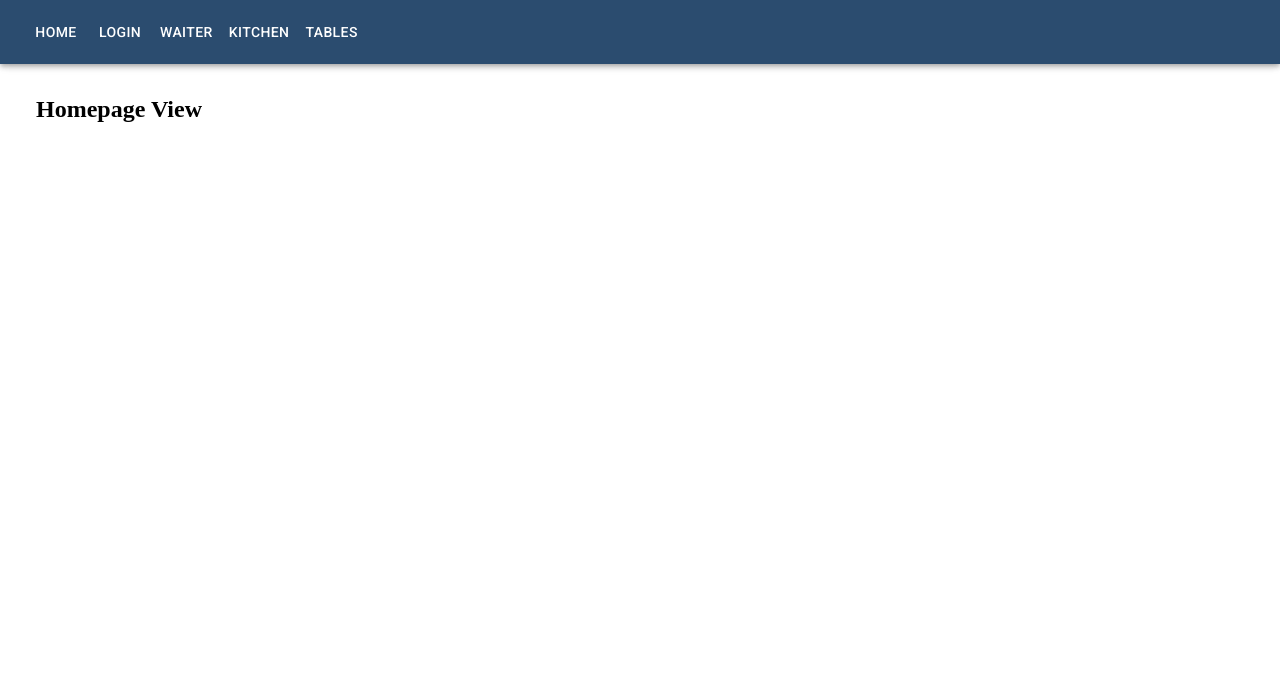
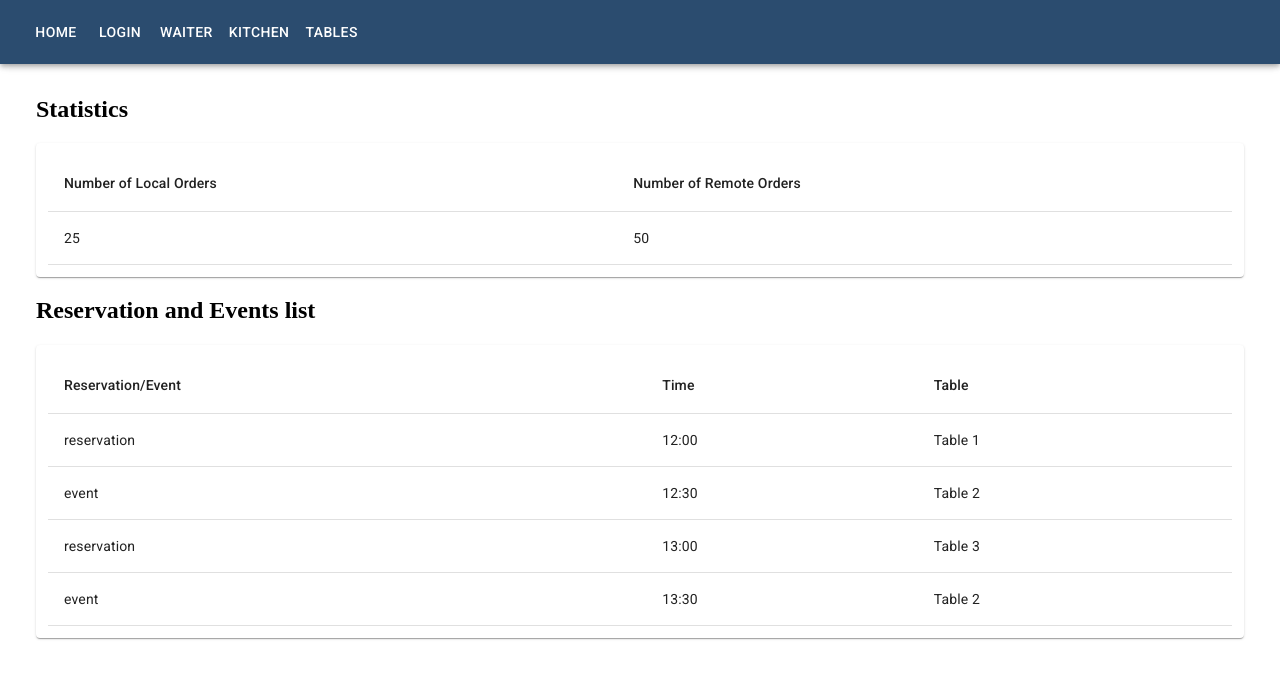
Before and after one commit to fatality1922/pizzeria-portal, a React (Create React App) app: page / in a window 1280 px wide. Shown: the top 678 px of the page. Built offline with nearby package versions, Linux system fonts and the light colour scheme.

Commit message:
add views of login homepage tables and kitchen

```diff
--- a/package.json
+++ b/package.json
@@ -3,18 +3,23 @@
   "version": "0.1.0",
   "private": true,
   "dependencies": {
+    "@date-io/date-fns": "1.3.13",
     "@material-ui/core": "^4.11.4",
     "@material-ui/icons": "^4.11.2",
+    "@material-ui/pickers": "^3.3.10",
     "@testing-library/jest-dom": "^5.11.4",
     "@testing-library/react": "^11.1.0",
     "@testing-library/user-event": "^12.1.10",
+    "date-fns": "^2.21.3",
     "enzyme": "^3.11.0",
     "enzyme-adapter-react-16": "^1.15.6",
+    "flatpickr": "^4.6.9",
     "json-server": "^0.16.3",
     "node-sass": "^5.0.0",
     "npm-run-all": "^4.1.5",
     "react": "^17.0.2",
     "react-dom": "^17.0.2",
+    "react-flatpickr": "^3.10.7",
     "react-redux": "^7.2.4",
     "react-router-dom": "^5.2.0",
     "react-scripts": "4.0.3",
--- a/src/components/views/Homepage/Homepage.js
+++ b/src/components/views/Homepage/Homepage.js
@@ -1,9 +1,65 @@
 import React from 'react';
+//import propTypes from 'prop-types';
 import styles from './Homepage.module.scss';
+import Table from '@material-ui/core/Table';
+import TableBody from '@material-ui/core/TableBody';
+import TableCell from '@material-ui/core/TableCell';
+import TableHead from '@material-ui/core/TableHead';
+import TableRow from '@material-ui/core/TableRow';
+import Paper from '@material-ui/core/Paper';
 
-const Homepage = () => (
+const demoContent = [
+  {id: '1', hour: '12:00', status: 'reservation', orderId: 23, tableNumber: 'Table 1'},
+  {id: '2', hour: '12:30', status: 'event', orderId: 24,  tableNumber: 'Table 2'},
+  {id: '3', hour: '13:00', status: 'reservation',orderId: 25,   tableNumber: 'Table 3'},
+  {id: '4', hour: '13:30', status: 'event', orderId: 26,  tableNumber: 'Table 2'},
+
+];
+
+
+
+
+const Homepage = (status, renderStatus) => (
+
   <div className={styles.component}>
-    <h2>Homepage View</h2>
+    <h2>Statistics</h2>
+    <Paper className={styles.component}>
+      <Table>
+        <TableHead>
+          <TableRow>
+            <TableCell>Number of Local Orders</TableCell>
+            <TableCell>Number of Remote Orders</TableCell>
+          </TableRow>
+        </TableHead>
+        <TableBody>
+          <TableRow>
+            <TableCell>25</TableCell>
+            <TableCell>50</TableCell>
+          </TableRow>
+        </TableBody>
+      </Table>
+    </Paper>
+    <h2>Reservation and Events list</h2>
+    <Paper className={styles.component}>
+      <Table>
+        <TableHead>
+          <TableRow>
+            <TableCell>Reservation/Event</TableCell>
+            <TableCell>Time</TableCell>
+            <TableCell>Table</TableCell>
+          </TableRow>
+        </TableHead>
+        <TableBody>
+          {demoContent.map(row => (
+            <TableRow key={row.id}>
+              <TableCell component="th" scope="row">{row.status}</TableCell>
+              <TableCell>{row.hour}</TableCell>
+              <TableCell>{row.tableNumber}</TableCell>
+            </TableRow>
+          ))}
+        </TableBody>
+      </Table>
+    </Paper>
   </div>
 );
 
--- a/src/components/views/Kitchen/Kitchen.js
+++ b/src/components/views/Kitchen/Kitchen.js
@@ -1,9 +1,61 @@
 import React from 'react';
+//import propTypes from 'prop-types';
 import styles from './Kitchen.module.scss';
+import { Link } from 'react-router-dom';
+import Table from '@material-ui/core/Table';
+import TableBody from '@material-ui/core/TableBody';
+import TableCell from '@material-ui/core/TableCell';
+import TableHead from '@material-ui/core/TableHead';
+import TableRow from '@material-ui/core/TableRow';
+import Paper from '@material-ui/core/Paper';
+import Button from '@material-ui/core/Button';
+
+
+const demoContent = [
+  { id: '1', hour: '12:05', orderId: 25, tableId: 1, products: ['Coke ', 'Pizza'] },
+  { id: '2', hour: '12:15', orderId: 70, tableId: 2, products: ['Fanta ', 'Salad'] },
+  { id: '3', hour: '12:30', orderId: 1, tableId: 3, products: ['water ', 'Pasta'] },
+];
 
 const Kitchen = () => (
   <div className={styles.component}>
-    <h2>Kitchen View</h2>
+    <h2>Kitchen view</h2>
+    <Paper>
+      <Table>
+        <TableHead>
+          <TableRow>
+            <TableCell>Order time</TableCell>
+            <TableCell>Table</TableCell>
+            <TableCell>Order</TableCell>
+            <TableCell>Ordered dishes</TableCell>
+            <TableCell>Status</TableCell>
+          </TableRow>
+        </TableHead>
+        <TableBody>
+          {demoContent.map(row => (
+            <TableRow key={row.hour}>
+              <TableCell component="th" scope="row">
+                {row.hour}
+              </TableCell>
+              <TableCell>
+                {row.tableId}
+              </TableCell>
+              <TableCell>
+                {row.orderId}
+              </TableCell>
+              <TableCell>
+                {row.products}
+              </TableCell>
+              <TableCell>
+                <Button component={Link} to={`${process.env.PUBLIC_URL}/`}>
+                  done
+                </Button>
+              </TableCell>
+            </TableRow>
+          ))}
+        </TableBody>
+      </Table>
+    </Paper>
   </div>
 );
 
--- a/src/components/views/Login/Login.js
+++ b/src/components/views/Login/Login.js
@@ -1,9 +1,24 @@
 import React from 'react';
+//import propTypes from 'prop-types';
 import styles from './Login.module.scss';
+import { FormControl, Input, InputLabel, Paper } from '@material-ui/core';
+import Button from '@material-ui/core/Button';
+import { Link } from 'react-router-dom';
 
 const Login = () => (
   <div className={styles.component}>
-    <h2>Login View</h2>
+    <Paper  elevation={24} className={styles.paper}>
+      <h2>Login</h2>
+      <FormControl>
+        <InputLabel htmlFor="my-input">Email address</InputLabel>
+        <Input id="my-input" aria-describedby="my-helper-text" />
+      </FormControl> <br></br>
+      <FormControl>
+        <InputLabel htmlFor="my-input">Password</InputLabel>
+        <Input id="my-input" aria-describedby="my-helper-text" />
+      </FormControl>
+      <Button className={styles.button} component={Link} to={`${process.env.PUBLIC_URL}/`} >Log in</Button>
+    </Paper>
   </div>
 );
 
--- a/src/components/views/Login/Login.module.scss
+++ b/src/components/views/Login/Login.module.scss
@@ -2,4 +2,20 @@
 
 .component {
   padding: $base-size;
+  display: flex;
+  justify-content: center;
+  align-items: center;
 }
+
+.paper {
+  max-width: 300px;
+  height: 300px;
+  padding: 40px;
+  margin-top: 70px;
+}
+
+.button {
+  border: solid 1px black;
+  margin: 25px auto;
+  width: 100%;
+}
--- a/src/components/views/Tables/Tables.js
+++ b/src/components/views/Tables/Tables.js
@@ -1,19 +1,91 @@
 import React from 'react';
+import propTypes from 'prop-types';
 import styles from './Tables.module.scss';
 import { Link } from 'react-router-dom';
+import Table from '@material-ui/core/Table';
+import TableBody from '@material-ui/core/TableBody';
+import TableCell from '@material-ui/core/TableCell';
+import TableHead from '@material-ui/core/TableHead';
+import TableRow from '@material-ui/core/TableRow';
+import Paper from '@material-ui/core/Paper';
+import Button from '@material-ui/core/Button';
+import { FormControl } from '@material-ui/core';
+import DateFnsUtils from '@date-io/date-fns';
+import {
+  DatePicker,
+  MuiPickersUtilsProvider,
+} from '@material-ui/pickers';
 
 
-const Tables = () => (
+const demoContent = [
+  {id: '1', hour: '12:00', status: 'reservation', order: null, tableNumber: 'Table 1'},
+  {id: '2', hour: '12:30', status: 'event', order: null,  tableNumber: 'Table 2'},
+  {id: '3', hour: '13:00', status: 'reservation', order: null,  tableNumber: 'Table 3'},
+  {id: '4', hour: '13:30', status: 'event', order: null, tableNumber: 'Table 2'},
+
+];
+
+const findTable = (status) => {
+  // eslint-disable-next-line default-case
+  switch (status) {
+    case 'reservation' :
+      return (
+        <Button component={Link} to={`${process.env.PUBLIC_URL}/orderId`}> orderId </Button>
+      );
+    case 'event' :
+      return (
+        <Button component={Link} to={`${process.env.PUBLIC_URL}/eventId`}> eventId </Button>
+      );
+  }
+};
+
+
+
+const Tables = (id) => (
   <div className={styles.component}>
-
-    <h2>Tables View</h2>
-
-    <Link to={`${process.env.PUBLIC_URL}/tables/booking/new`} activeClassName='active'> New table booking</Link>
-    <Link to={`${process.env.PUBLIC_URL}/tables/booking/asd`} activeClassName='active'> Booked table asd</Link>
-
-    <Link to={`${process.env.PUBLIC_URL}/tables/event/new`} activeClassName='active'> New event booking</Link>
-    <Link to={`${process.env.PUBLIC_URL}/tables/event/asd`} activeClassName='active'> Booked event asd</Link>
+    <h2>Orders</h2>
+    <FormControl className={styles.form}>
+      <MuiPickersUtilsProvider utils={DateFnsUtils}>
+        <DatePicker label="Click to pick" />
+      </MuiPickersUtilsProvider>
+    </FormControl>
+    <Paper className={styles.component}>
+      <Table>
+        <TableHead>
+          <TableRow>
+            <TableCell>Hour</TableCell>
+            <TableCell>Table 1</TableCell>
+            <TableCell>Table 2</TableCell>
+            <TableCell>Table 3</TableCell>
+          </TableRow>
+        </TableHead>
+        <TableBody>
+          {demoContent.map(row => (
+            <TableRow key={row.hour}>
+              <TableCell component="th" scope="row">
+                {row.hour}
+              </TableCell>
+              <TableCell>
+                {findTable(row.status)}
+              </TableCell>
+              <TableCell>
+                {findTable(row.status)}
+              </TableCell>
+              <TableCell>
+                {findTable(row.status)}
+              </TableCell>
+            </TableRow>
+          ))}
+        </TableBody>
+      </Table>
+    </Paper>
+    <Button className={styles.button} component={Link} to={`${process.env.PUBLIC_URL}/tables/booking/new`}>NEW </Button>
+    <Button className={styles.button} component={Link} to={`${process.env.PUBLIC_URL}/tables/booking/${id}`}>ID</Button>
   </div>
 );
 
+Tables.propTypes = {
+  id: propTypes.string,
+};
+
 export default Tables;
```
Also changed, not shown: 2 other files (tests, documents, lock files or other folders).
